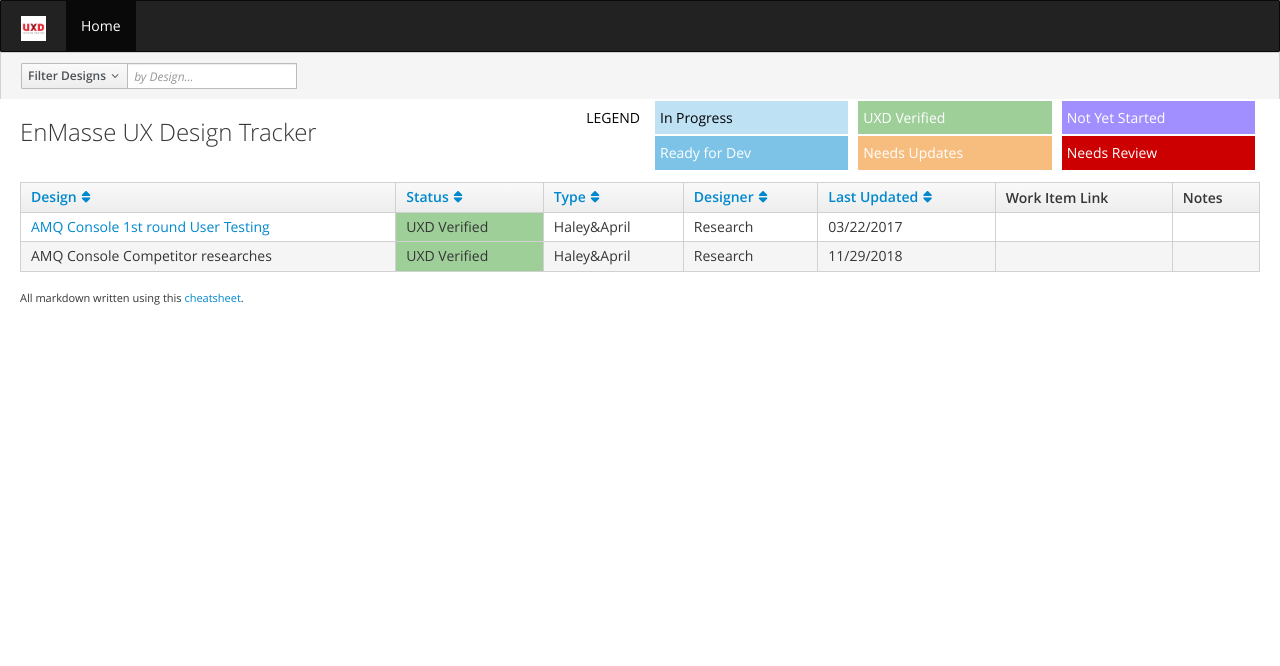
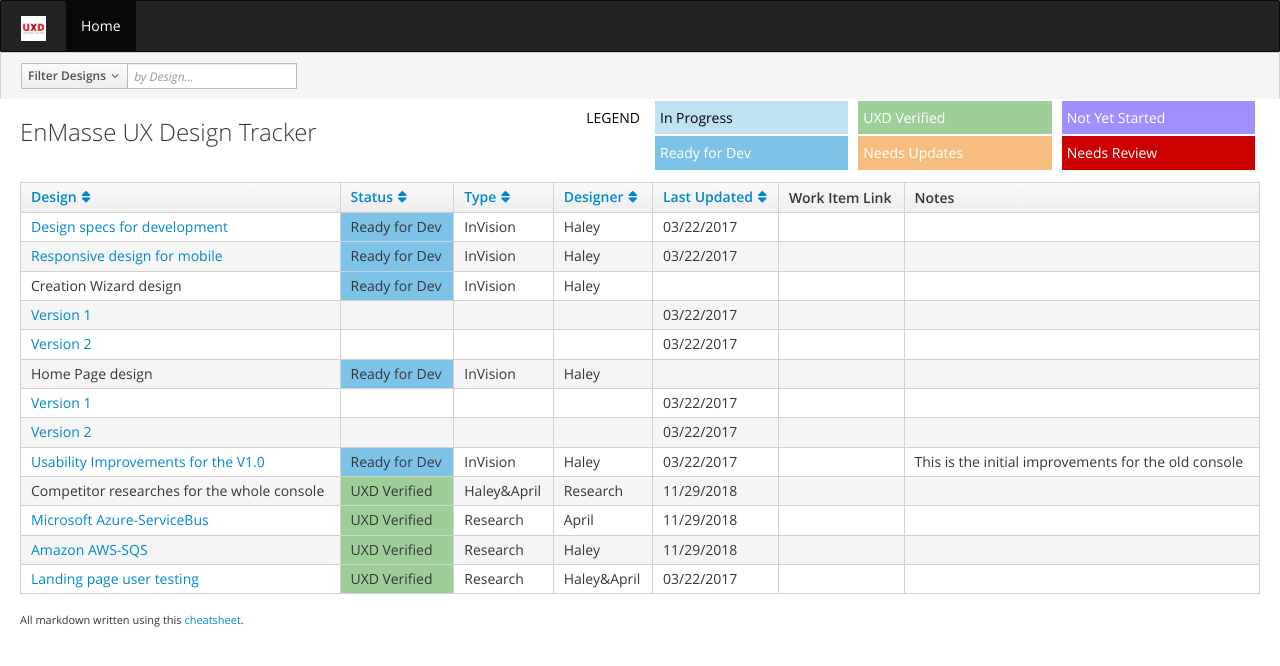
Before and after one commit to bumpux/EnMasse-ux, a Jekyll site: the page built from index.md, in a window 1280 px wide. Shown: the top 666 px of the page. Built offline with Jekyll 4.4.1, drawn with Linux system fonts in a browser that asks for light colours.

Commit message:
add update

```diff
--- a/index.md
+++ b/index.md
@@ -7,8 +7,19 @@ relative_path: ./
 
 {% include sort-table-header.html -%}
 
-| [AMQ Console 1st round User Testing](https://docs.google.com/document/d/1vTzSJpoWszHvSsoBzOVO6rAK726AwZt_D8lpFLbzQ_8/edit?usp=sharing)| UXD Verified| Haley&April | Research| 03/22/2017 ||
-| AMQ Console Competitor researches| UXD Verified| Haley&April| Research| 11/29/2018||
+| [Design specs for development](https://redhat.invisionapp.com/share/KERIK1IHXQ8)| Ready for Dev| InVision| Haley | 03/22/2017 ||
+| [Responsive design for mobile](https://redhat.invisionapp.com/share/YSRNAB0BF5W)| Ready for Dev| InVision| Haley | 03/22/2017 ||
+| Creation Wizard design | Ready for Dev| InVision| Haley |  ||
+| [Version 1](https://redhat.invisionapp.com/share/7HRNA9Y8ESN) | | |  | 03/22/2017 ||
+| [Version 2](https://redhat.invisionapp.com/share/K9RNABE3Y7E) | | |  | 03/22/2017 ||
+| Home Page design | Ready for Dev| InVision| Haley |  ||
+| [Version 1](https://redhat.invisionapp.com/share/GJRNA9LT6V2) | | |  | 03/22/2017 ||
+| [Version 2](https://redhat.invisionapp.com/share/M4RNAB3YH2F) | | |  | 03/22/2017 ||
+| [Usability Improvements for the V1.0](https://redhat.invisionapp.com/share/WDOQSTTPU7J)| Ready for Dev| InVision| Haley | 03/22/2017 ||This is the initial improvements for the old console
+| Competitor researches for the whole console| UXD Verified| Haley&April| Research| 11/29/2018||
+| [Microsoft Azure-ServiceBus](https://docs.google.com/presentation/d/1qYeixZlGOjK7JO0OAAFHYeWuYkDwj_puaMqEhsNTqH8/edit?usp=sharing)| UXD Verified| Research| April | 11/29/2018||
+| [Amazon AWS-SQS](https://docs.google.com/presentation/d/12X3o5y1kaOdFdLYvcaXHZZkBx5QSVzda-UUeaOhVP0c/edit?usp=sharing)| UXD Verified| Research| Haley | 11/29/2018|||
+| [Landing page user testing](https://docs.google.com/document/d/1vTzSJpoWszHvSsoBzOVO6rAK726AwZt_D8lpFLbzQ_8/edit?usp=sharing)| UXD Verified| Research| Haley&April | 03/22/2017 ||
 
 
 ###### All markdown written using this [cheatsheet](https://github.com/adam-p/markdown-here/wiki/Markdown-Cheatsheet).
```
